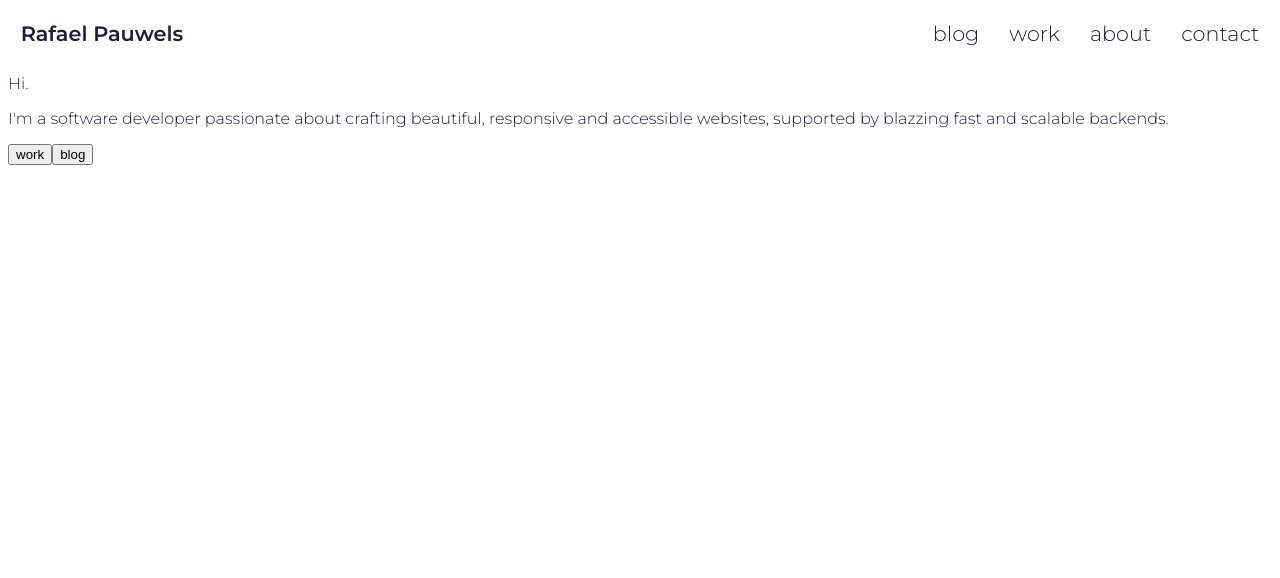
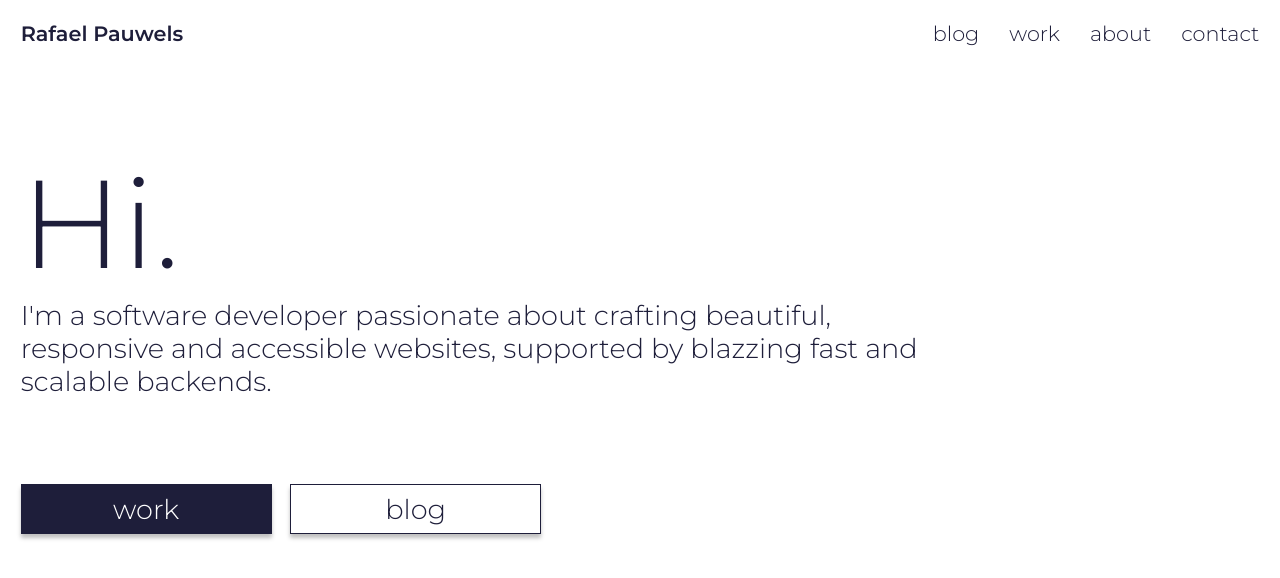
Before and after one commit to rafapauwels/pauwels-old-web, a React (Create React App) app: page / in a window 1280 px wide. Shown: the top 578 px of the page. Built offline with nearby package versions, Linux system fonts and the light colour scheme; a web font is replaced by a local one.

Commit message:
Added stylesheet to Home component

```diff
--- a/src/components/Home/index.js
+++ b/src/components/Home/index.js
@@ -3,10 +3,12 @@ import './index.scss'
 
 let Home = () => (
   <section>
-    <p>Hi.</p>
+    <p className="action-call">Hi.</p>
     <p>I'm a software developer passionate about crafting beautiful, responsive and accessible websites, supported by blazzing fast and scalable backends.</p>
-    <button>work</button>
-    <button>blog</button>
+    <div className="button-group">
+      <button className="work-button">work</button>
+      <button className="blog-button draw-border">blog</button>
+    </div>
   </section>
 )
 
--- a/src/components/Home/index.scss
+++ b/src/components/Home/index.scss
@@ -0,0 +1,53 @@
+$primary-color: #1E1E3A;
+
+section {
+  margin: 7% 0 0 0;
+  padding: 0 1%;
+  p {
+    margin: 0;
+    font-size: 1.7rem;
+    width: 75%;
+  }
+
+  .action-call {
+    font-size: 7.8rem;
+  }
+
+  .button-group {
+    margin: 7% 0 0 0;
+
+    button {
+      font-family: inherit;
+      font-size: 1.7rem;
+      font-weight: 300;
+      width: 251px;
+      height: 50px;
+      outline: none;
+      cursor: pointer;
+      box-shadow: 0px 4px 4px rgba(0, 0, 0, 0.25);
+      border: none;
+    }
+
+    .work-button {
+      background-color: $primary-color;
+      color: #FFF;
+      transition: .2s;
+    }
+
+    .work-button:hover {
+      width: 300px;
+    }
+
+    .blog-button {
+      background-color: #FFF;
+      color: $primary-color;
+      border: 1px solid $primary-color;
+      margin: 0 1.5%;
+      transition: .2s;
+    }
+
+    .blog-button:hover {
+      width: 300px;
+    }
+  }
+}
```
